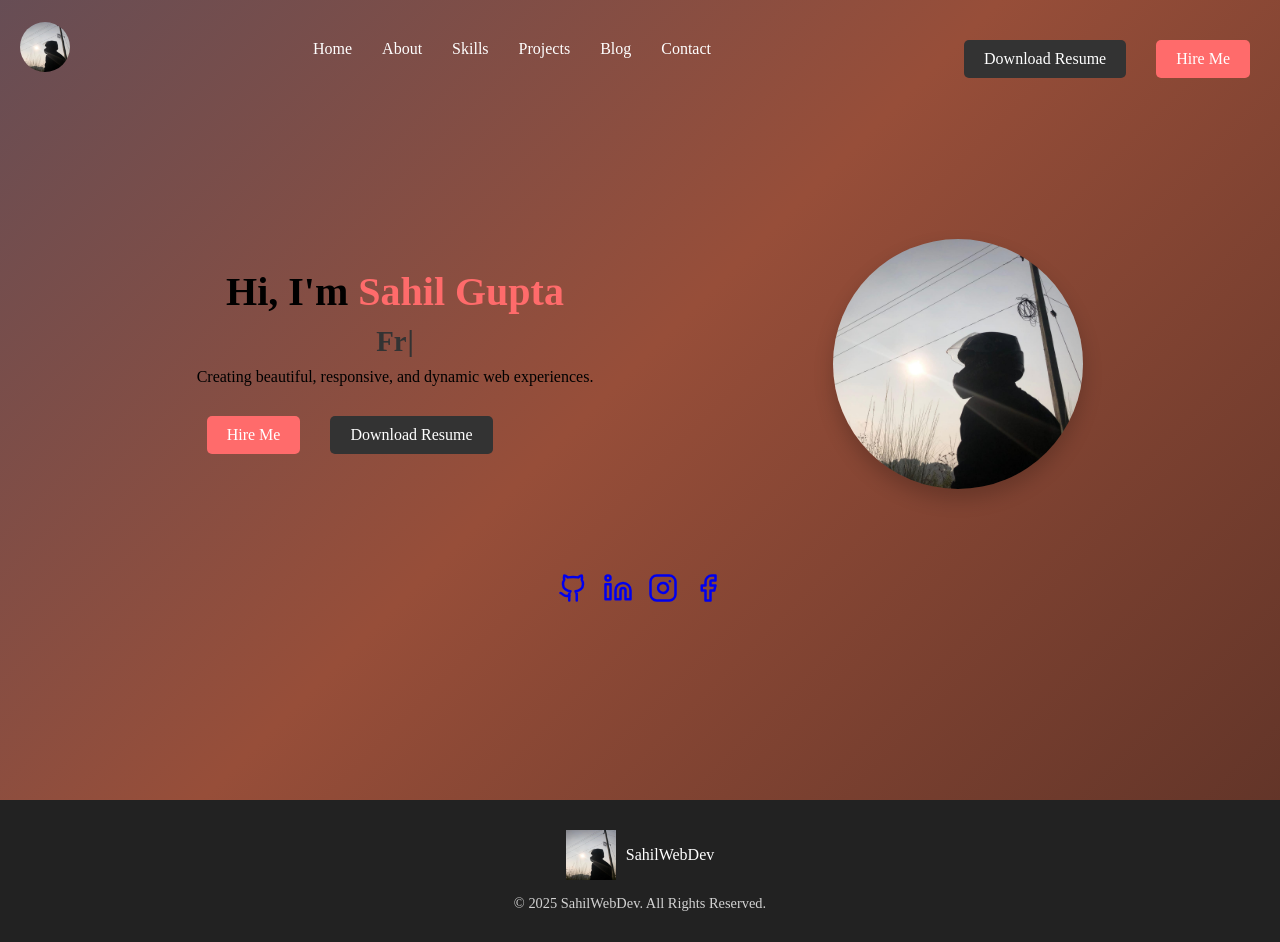
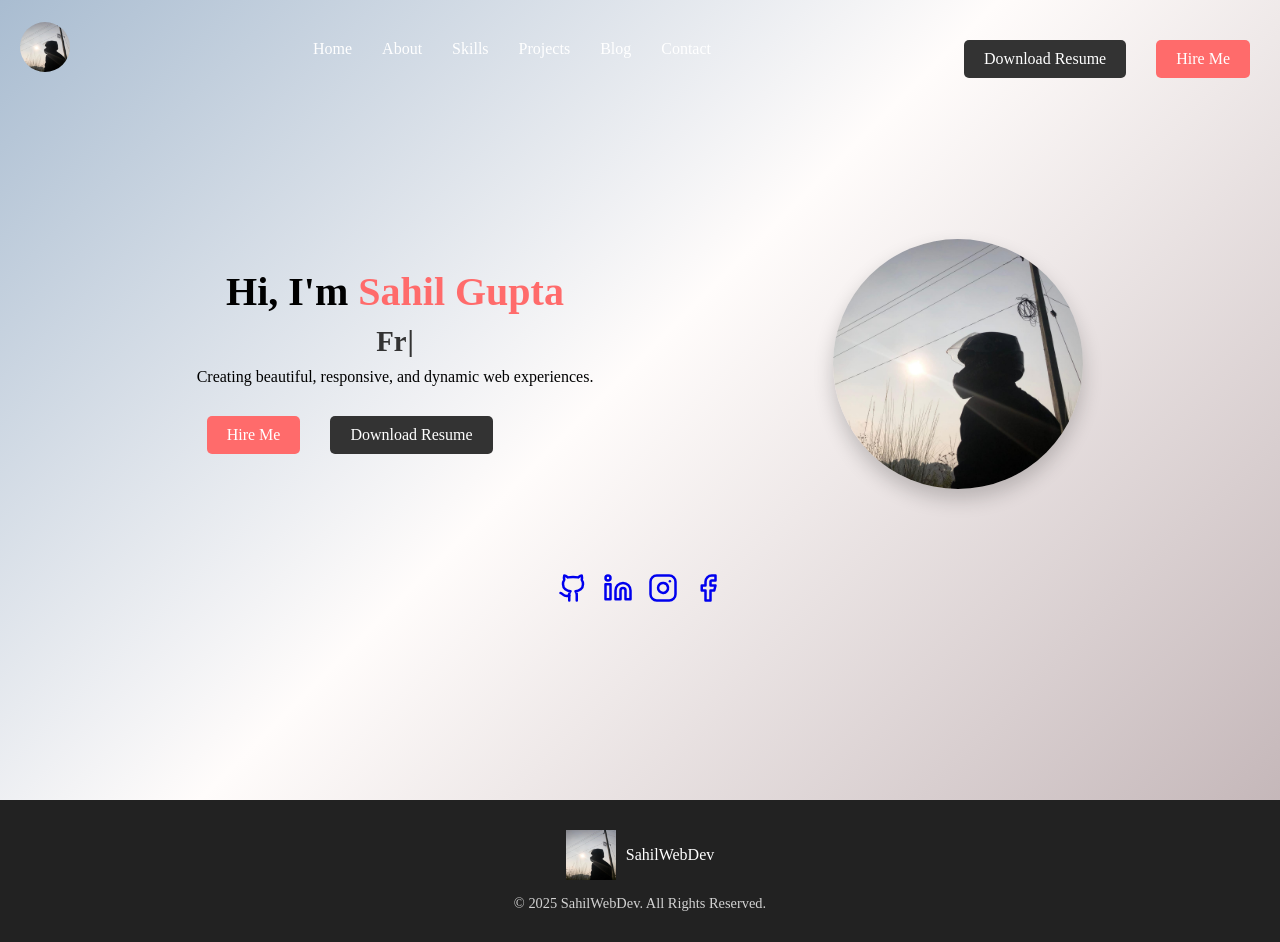
Before and after one commit to sahilwebdev21/sahilwebdev, a Next.js app: page / in a window 1280 px wide. Built offline with nearby package versions, Linux system fonts and the light colour scheme.

Commit message:
`Background color updated`

```diff
--- a/src/app/globals.css
+++ b/src/app/globals.css
@@ -184,7 +184,7 @@
   justify-content: center;
   min-height: 100vh;
   text-align: center;
-  background: linear-gradient(-45deg, #120e0f, #974e39, #114c86, #596c1a);
+  background: linear-gradient(-45deg, #6a4c53, #fffcfb, #114c86, #596c1a);
   background-size: 400% 400%;
   transition: all 0.5s ease-in-out;
 }
```
